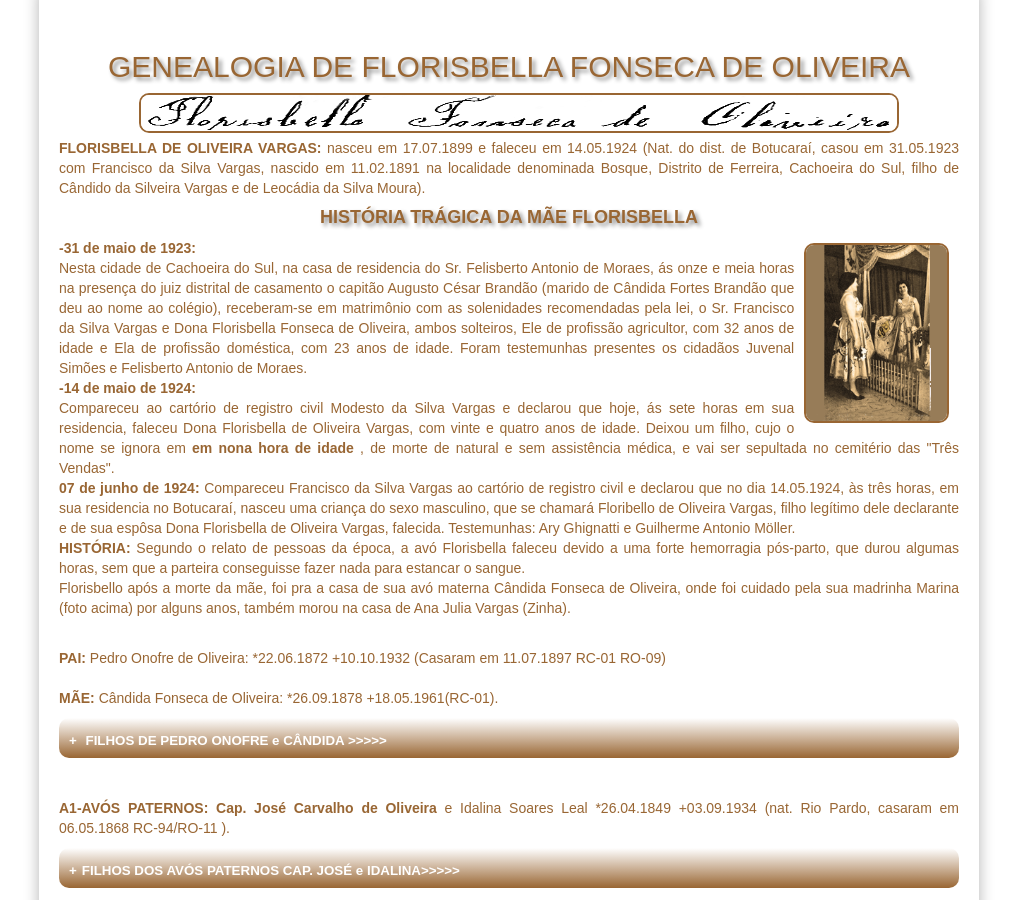
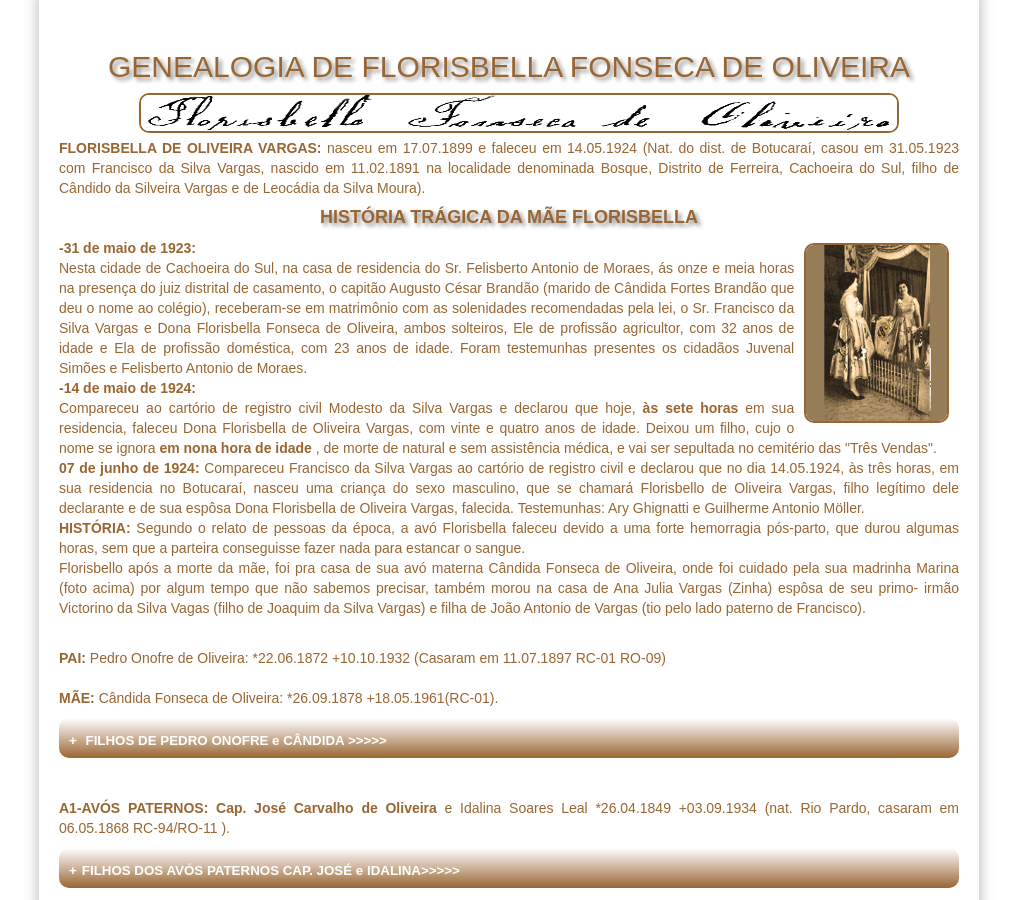
Before and after one commit to claudiovargas1955/claudiovargas1955.github.io, a Jekyll site: the page built from _pages/arvore-genealogica-de-costados-de-florisbella.html, in a window 1280 px wide and 900 px high, scrolled down 309 px. Shown: the whole window, without its empty margins (131-1148 px from the left). Built offline with Jekyll 4.4.1, drawn with Linux system fonts in a browser that asks for light colours; some web fonts are replaced.

Commit message:
Update arvore-genealogica-de-costados-de-florisbella.html

```diff
--- a/_pages/arvore-genealogica-de-costados-de-florisbella.html
+++ b/_pages/arvore-genealogica-de-costados-de-florisbella.html
@@ -73,23 +73,25 @@ Cândido da Silveira Vargas e de Leocádia da Silva Moura). <br>
 <h5>HISTÓRIA TRÁGICA DA MÃE FLORISBELLA</h5>
 <img class="esq" style="float:right"; src="/images/145205640015.png" height="180px" title="Marina Madrinha de Florisbelo";/>
 <p><b>-31 de maio de 1923:</b><br>
-Nesta cidade de Cachoeira do Sul, na casa de residencia do Sr. Felisberto Antonio de Moraes, ás onze e meia horas na presença do juiz
-distrital de casamento o capitão Augusto César Brandão (marido de Cândida Fortes Brandão que deu ao nome ao colégio), receberam-se em
-matrimônio com as solenidades recomendadas pela lei, o Sr. Francisco da Silva Vargas e Dona Florisbella Fonseca de Oliveira, ambos
-solteiros, Ele de profissão agricultor, com 32 anos de idade e Ela de profissão doméstica, com 23 anos de idade. Foram testemunhas
-presentes os cidadãos Juvenal Simões e Felisberto Antonio de Moraes.<br>
+Nesta cidade de Cachoeira do Sul, na casa de residencia do Sr. Felisberto Antonio de Moraes, <b></b>ás onze e meia horas</b> na
+presença do juiz distrital de casamento, o capitão Augusto César Brandão (marido de Cândida Fortes Brandão que deu o nome ao colégio),
+receberam-se em matrimônio com as solenidades recomendadas pela lei, o Sr. Francisco da Silva Vargas e Dona Florisbella Fonseca de
+Oliveira, ambos solteiros, Ele de profissão agricultor, com 32 anos de idade e Ela de profissão doméstica, com 23 anos de idade. Foram
+testemunhas presentes os cidadãos Juvenal Simões e Felisberto Antonio de Moraes.<br>
 <b>-14 de maio de 1924: </b><br>
-Compareceu ao  cartório de registro civil Modesto da Silva Vargas e declarou que hoje, <b></b>ás sete horas</b> em sua residencia,
-faleceu Dona Florisbella de Oliveira Vargas, com vinte e quatro anos de idade. Deixou um filho, cujo o nome se ignora em <b>em nona
+Compareceu ao  cartório de registro civil Modesto da Silva Vargas e declarou que hoje, <b>às sete horas</b> em sua residencia,
+faleceu Dona Florisbella de Oliveira Vargas, com vinte e quatro anos de idade. Deixou um filho, cujo o nome se ignora <b>em nona
 hora de idade </b>, de morte de natural e sem assistência médica, e vai ser sepultada no cemitério das "Três Vendas". <br>
 <b>07 de junho de 1924: </b> Compareceu Francisco da Silva Vargas ao cartório de registro civil e declarou que no dia 14.05.1924,
-<b></b>às três horas</b>, em sua residencia no Botucaraí, nasceu uma criança do sexo masculino, que se chamará Floribello de Oliveira
+<b></b>às três horas</b>, em sua residencia no Botucaraí, nasceu uma criança do sexo masculino, que se chamará Florisbello de Oliveira
 Vargas, filho legítimo dele declarante e de sua espôsa Dona Florisbella de Oliveira Vargas, falecida. Testemunhas: Ary Ghignatti e
 Guilherme Antonio Möller.<br>
 <b>HISTÓRIA:</b> Segundo o relato de pessoas da época, a avó Florisbella faleceu devido a uma forte hemorragia pós-parto, que durou
 algumas horas, sem que a parteira conseguisse fazer nada para estancar o sangue.<br>
-Florisbello após a morte da mãe, foi pra a casa de sua avó materna Cândida Fonseca de Oliveira, onde foi cuidado pela sua madrinha
-Marina (foto acima) por alguns anos, também morou na casa de Ana Julia Vargas (Zinha). <br><br>
+Florisbello após a morte da mãe, foi pra casa de sua avó materna Cândida Fonseca de Oliveira, onde foi cuidado pela sua madrinha
+Marina (foto acima) por algum tempo que não sabemos precisar, também morou na casa de Ana Julia Vargas (Zinha) espôsa de seu primo-
+irmão Victorino da Silva Vagas (filho de Joaquim da Silva Vargas) e filha de João Antonio de Vargas (tio pelo lado paterno de
+Francisco). <br><br>
 <p><b>PAI: </b>Pedro Onofre de Oliveira: *22.06.1872 +10.10.1932 (Casaram em 11.07.1897 RC-01 RO-09) <br/> <br/>
 <b>MÃE: </b> Cândida Fonseca de Oliveira: *26.09.1878 +18.05.1961(RC-01).
 <details><summary> <b>FILHOS DE PEDRO ONOFRE e CÂNDIDA  >>>>></summary> </b><br/>
```
